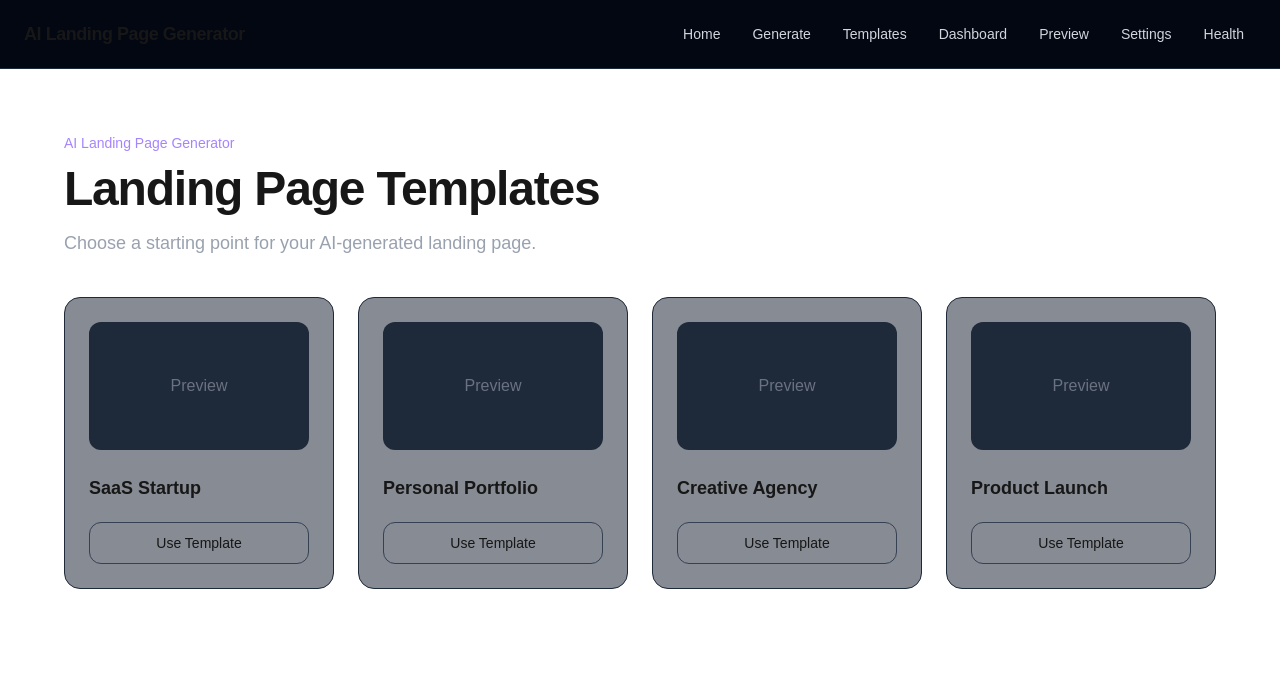
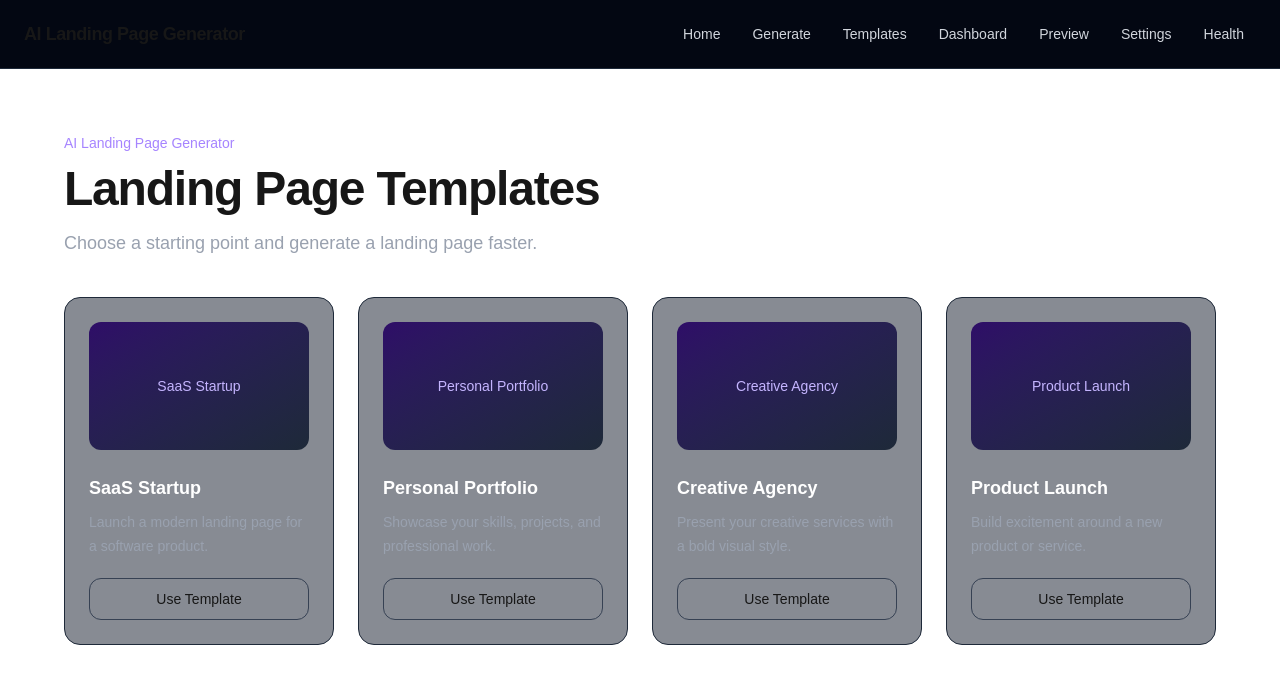
Before and after one commit to WajeehaAhsan46/ai-landing-page-generator, a Next.js app: page /templates in a window 1280 px wide. Shown: the top 684 px of the page. Built offline with nearby package versions, Linux system fonts and the light colour scheme.

Commit message:
feat: improve templates and generation flow

```diff
--- a/app/generate/page.tsx
+++ b/app/generate/page.tsx
@@ -1,6 +1,6 @@
 "use client";
 
-import { useState } from "react";
+import { useEffect, useState } from "react";
 import GenerateButton from "@/components/GenerateButton";
 
 export default function GeneratePage() {
@@ -16,6 +16,18 @@ export default function GeneratePage() {
     description: string;
   }[];
 } | null>(null);
+useEffect(() => {
+  const params = new URLSearchParams(window.location.search);
+  const prompt = params.get("prompt");
+
+  if (!prompt) return;
+
+  const timer = setTimeout(() => {
+    setDescription(prompt);
+  }, 0);
+
+  return () => clearTimeout(timer);
+}, []);
 
   function handleGenerate() {
   if (!description.trim()) {
--- a/app/templates/page.tsx
+++ b/app/templates/page.tsx
@@ -1,9 +1,31 @@
+import Link from "next/link";
+
 export default function TemplatesPage() {
   const templates = [
-    "SaaS Startup",
-    "Personal Portfolio",
-    "Creative Agency",
-    "Product Launch",
+    {
+      name: "SaaS Startup",
+      description: "Launch a modern landing page for a software product.",
+      prompt:
+        "A SaaS startup that helps businesses manage their workflow with AI",
+    },
+    {
+      name: "Personal Portfolio",
+      description: "Showcase your skills, projects, and professional work.",
+      prompt:
+        "A personal portfolio website for a frontend developer showcasing projects and skills",
+    },
+    {
+      name: "Creative Agency",
+      description: "Present your creative services with a bold visual style.",
+      prompt:
+        "A creative digital agency offering branding, web design, and marketing services",
+    },
+    {
+      name: "Product Launch",
+      description: "Build excitement around a new product or service.",
+      prompt:
+        "A new productivity product designed to help people organize their daily tasks",
+    },
   ];
 
   return (
@@ -18,27 +40,33 @@ export default function TemplatesPage() {
         </h1>
 
         <p className="mt-4 max-w-2xl text-lg text-gray-400">
-          Choose a starting point for your AI-generated landing page.
+          Choose a starting point and generate a landing page faster.
         </p>
 
         <div className="mt-10 grid gap-6 sm:grid-cols-2 lg:grid-cols-4">
           {templates.map((template) => (
             <div
-              key={template}
-              className="rounded-2xl border border-gray-800 bg-gray-900/50 p-6"
+              key={template.name}
+              className="group rounded-2xl border border-gray-800 bg-gray-900/50 p-6 transition duration-300 hover:-translate-y-1 hover:border-violet-500/50 hover:bg-gray-900"
             >
-              <div className="mb-6 flex h-32 items-center justify-center rounded-xl bg-gray-800 text-gray-500">
-                Preview
+              <div className="mb-6 flex h-32 items-center justify-center rounded-xl bg-gradient-to-br from-violet-950 to-gray-800 text-sm font-medium text-violet-300">
+                {template.name}
               </div>
 
-              <h2 className="text-lg font-semibold">{template}</h2>
+              <h2 className="text-lg font-semibold text-white">
+                {template.name}
+              </h2>
 
-              <button
-                type="button"
-                className="mt-5 w-full rounded-xl border border-gray-700 px-4 py-2.5 text-sm font-medium transition hover:border-violet-500 hover:text-violet-400"
+              <p className="mt-2 text-sm leading-6 text-gray-400">
+                {template.description}
+              </p>
+
+              <Link
+                href={`/generate?prompt=${encodeURIComponent(template.prompt)}`}
+                className="mt-5 inline-flex w-full justify-center rounded-xl border border-gray-700 px-4 py-2.5 text-sm font-medium transition hover:border-violet-500 hover:text-violet-400"
               >
                 Use Template
-              </button>
+              </Link>
             </div>
           ))}
         </div>
```
Also changed, not shown: 1 other file (tests, documents, lock files or other folders).
